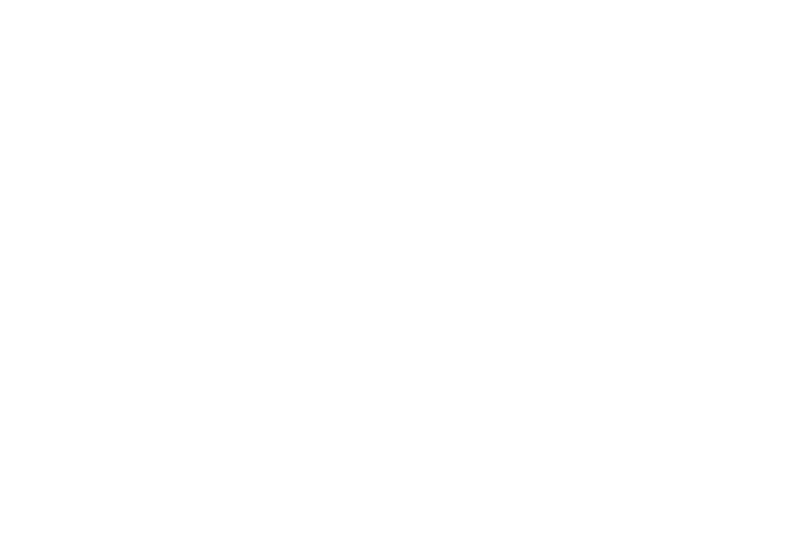
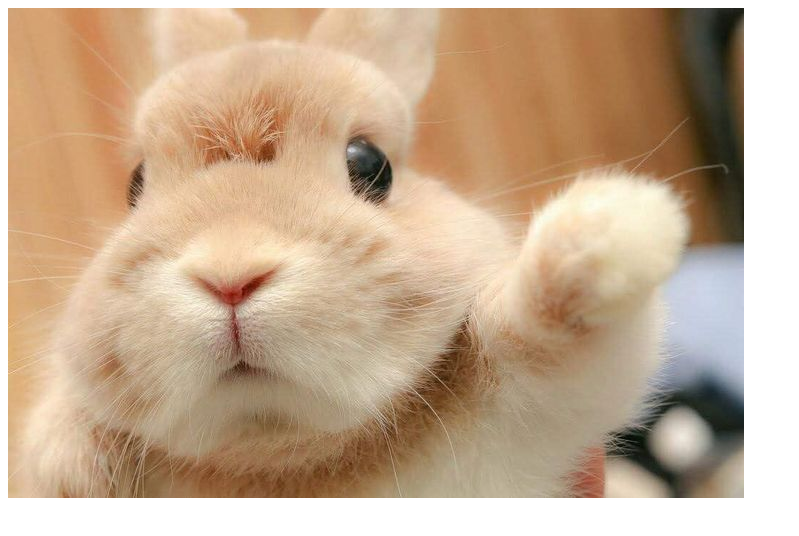
Before and after one commit to Meidro/Battle-City-Game, a plain HTML site: page index.html in a window 1280 px wide. Shown: the whole page, without its empty margins (0-799 px from the left). Drawn offline with Linux system fonts and the light colour scheme.

Commit message:
add append image

```diff
--- a/engine/Loader.js
+++ b/engine/Loader.js
@@ -51,7 +51,7 @@
             promises.push(promise);
          }
 
-         Promise.all(promises).then(() => callback());
+         Promise.all(promises).then(() => callback(this.resources.images['rabbit']));
       }
 
       static loadImage(src) {
--- a/index.html
+++ b/index.html
@@ -16,8 +16,8 @@
 
          loader.addJson('person', './static/persons.json');
 
-         loader.load(() => {
-            console.log('images losd');
+         loader.load((image) => {
+            document.body.append(image);
          });
       </script>
    </body>
```
